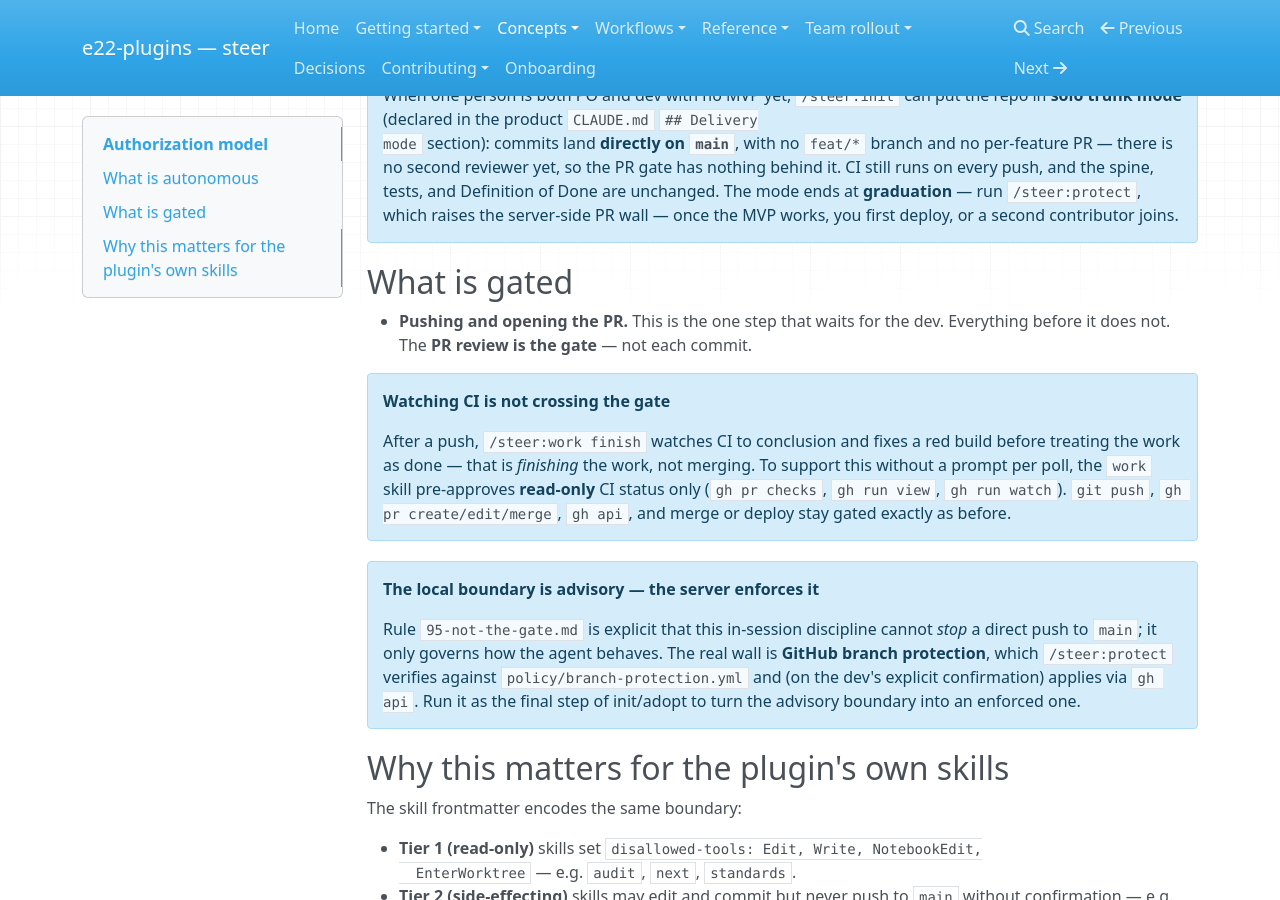
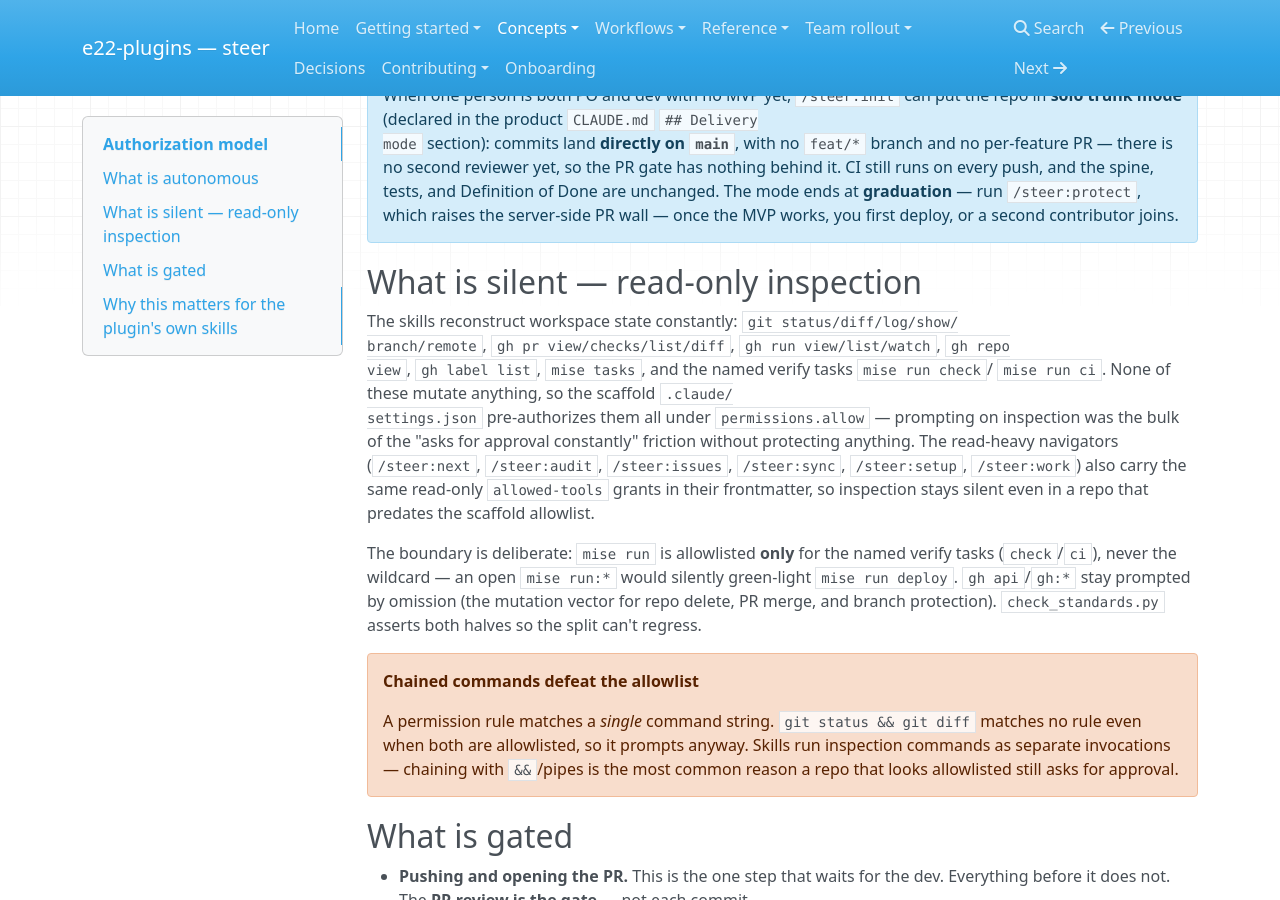
Before and after one commit to element22llc/e22-plugins, an MkDocs documentation site: the page built from docs/concepts/authorization-model.md, in a window 1280 px wide and 900 px high, scrolled down 996 px. Built offline with MkDocs 1.6.1, drawn with Linux system fonts in a browser that asks for light colours; nearby versions of some CDN libraries.

Commit message:
feat(steer): pre-authorize read-only inspection to cut approval friction
The scaffold .claude/settings.json only allowlisted write-side issue/commit
verbs, so the read-heavy navigators (/steer:next, /audit, /issues, /sync,
/work, /setup) prompted on nearly every inspection step — the main source of
the "asks for approval constantly" friction — even though nothing risky was
happening.

- scaffold settings.json: add read-only git (status/diff/log/show/branch/
  remote), gh reads (pr view/checks/list/diff, run view/list/watch, repo view,
  label list), and mise tasks + named verify tasks (check/ci) under
  permissions.allow. Existing repos pick these up additively on next
  /steer:sync.
- read-heavy skills carry the same read-only allowed-tools grants so inspection
  is silent even pre-sync / in unmanaged repos.
- check_standards.py asserts the read-only set stays under allow and that
  mise run:*/mise:* never appear there (a wildcard would green-light
  mise run deploy).
- AUTHORING.md + authorization-model.md: document that chained commands
  (git status && git diff) defeat the allowlist — run inspection separately.

The human-gated delivery boundary is untouched: push/PR/merge stay under ask,
force-push/--no-verify/.env adds stay under deny, gh api/gh:* stay prompted.

Co-Authored-By: Claude Opus 4.8 (1M context) <noreply@anthropic.com>

```diff
--- a/docs/concepts/authorization-model.md
+++ b/docs/concepts/authorization-model.md
@@ -53,6 +53,31 @@ flowchart TD
     raises the server-side PR wall — once the MVP works, you first deploy, or a second
     contributor joins.
 
+## What is silent — read-only inspection
+
+The skills reconstruct workspace state constantly: `git status/diff/log/show/
+branch/remote`, `gh pr view/checks/list/diff`, `gh run view/list/watch`, `gh repo
+view`, `gh label list`, `mise tasks`, and the named verify tasks `mise run check`/
+`mise run ci`. None of these mutate anything, so the scaffold `.claude/
+settings.json` pre-authorizes them all under `permissions.allow` — prompting on
+inspection was the bulk of the "asks for approval constantly" friction without
+protecting anything. The read-heavy navigators (`/steer:next`, `/steer:audit`,
+`/steer:issues`, `/steer:sync`, `/steer:setup`, `/steer:work`) also carry the same
+read-only `allowed-tools` grants in their frontmatter, so inspection stays silent
+even in a repo that predates the scaffold allowlist.
+
+The boundary is deliberate: `mise run` is allowlisted **only** for the named verify
+tasks (`check`/`ci`), never the wildcard — an open `mise run:*` would silently
+green-light `mise run deploy`. `gh api`/`gh:*` stay prompted by omission (the
+mutation vector for repo delete, PR merge, and branch protection). `check_standards.py`
+asserts both halves so the split can't regress.
+
+!!! warning "Chained commands defeat the allowlist"
+    A permission rule matches a *single* command string. `git status && git diff`
+    matches no rule even when both are allowlisted, so it prompts anyway. Skills run
+    inspection commands as separate invocations — chaining with `&&`/pipes is the
+    most common reason a repo that looks allowlisted still asks for approval.
+
 ## What is gated
 
 - **Pushing and opening the PR.** This is the one step that waits for the dev.
```
Also changed, not shown: AUTHORING.md (+12 -0 lines), CHANGELOG.md (+28 -0 lines), plugins/steer/skills/audit/SKILL.md (+9 -0 lines), plugins/steer/skills/doctor/SKILL.md (+8 -0 lines), plugins/steer/skills/issues/SKILL.md (+6 -0 lines), plugins/steer/skills/next/SKILL.md (+15 -0 lines), plugins/steer/skills/setup/SKILL.md (+4 -0 lines), plugins/steer/skills/sync/SKILL.md (+8 -0 lines), 2 other files.
